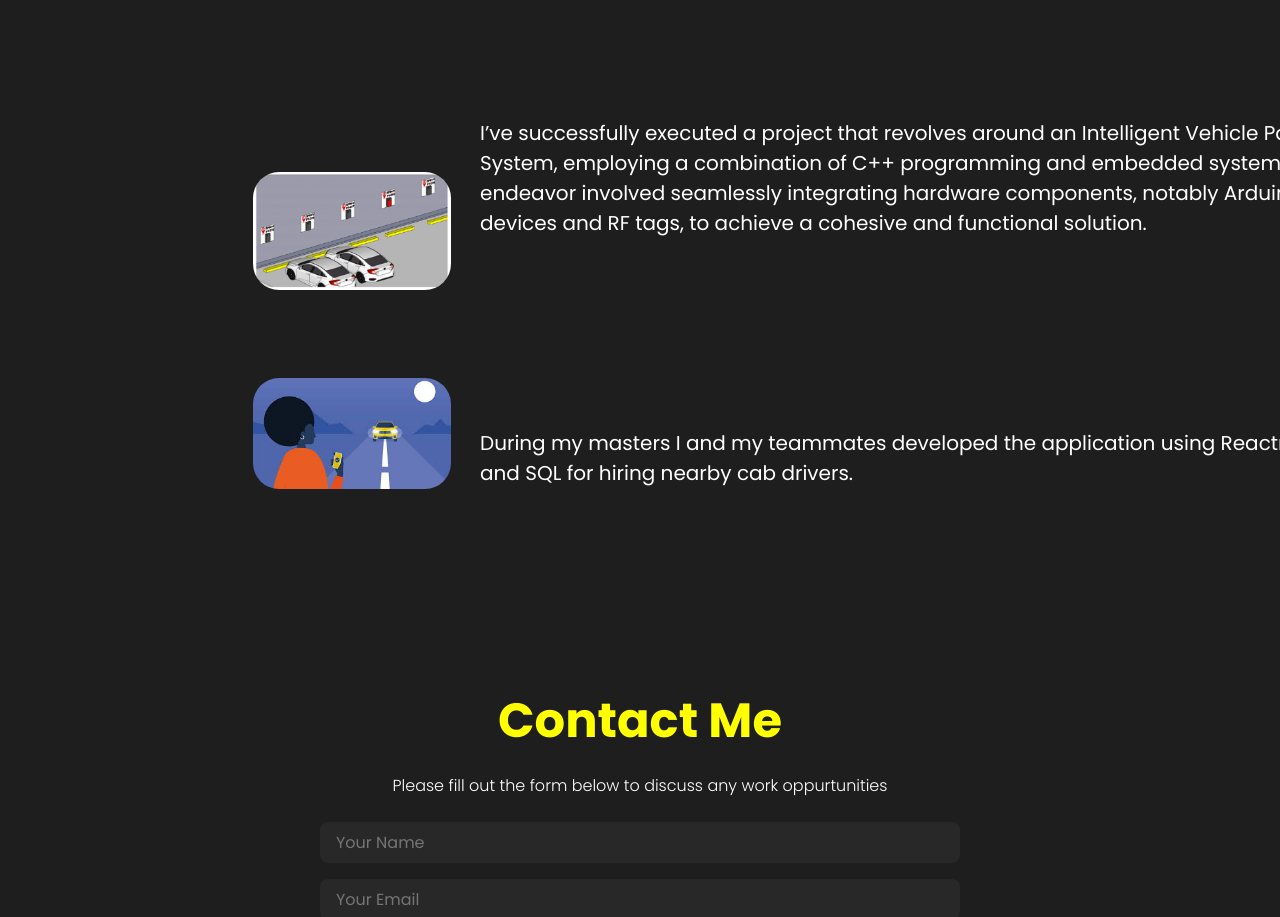
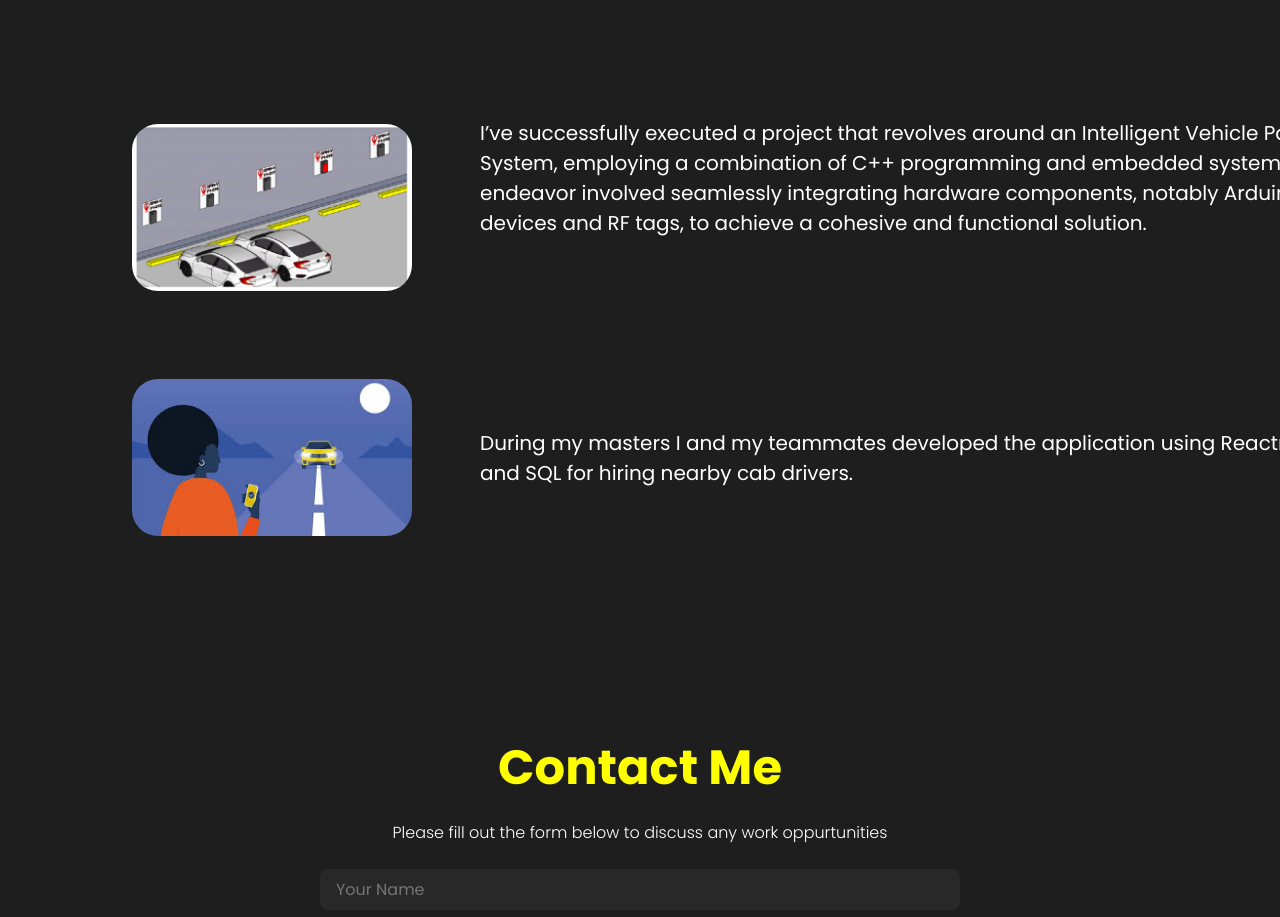
Before and after one commit to RyanRanjith/PortFolio, a React (Create React App) app: page / in a window 1280 px wide. Shown: the part 2360-3277 px from the top of the page. Built offline with nearby package versions, Linux system fonts and the light colour scheme.

Commit message:
10-23-23

```diff
--- a/src/components/Contact/contact.css
+++ b/src/components/Contact/contact.css
@@ -23,15 +23,15 @@
 .clientImgs{
     display: grid;
     position: relative;
-    right: 18rem;
+    right: 23rem;
     gap: 80px;
-    margin-top: -20rem;
+    margin-top: -23rem;
 
 }
 .clientImg{
     object-fit: cover;
     width: 23%;
-    min-width: 9rem;
+    min-width: 18rem;
     margin: auto;
     padding: 0.25rem;
     border-radius: 30px;
```
